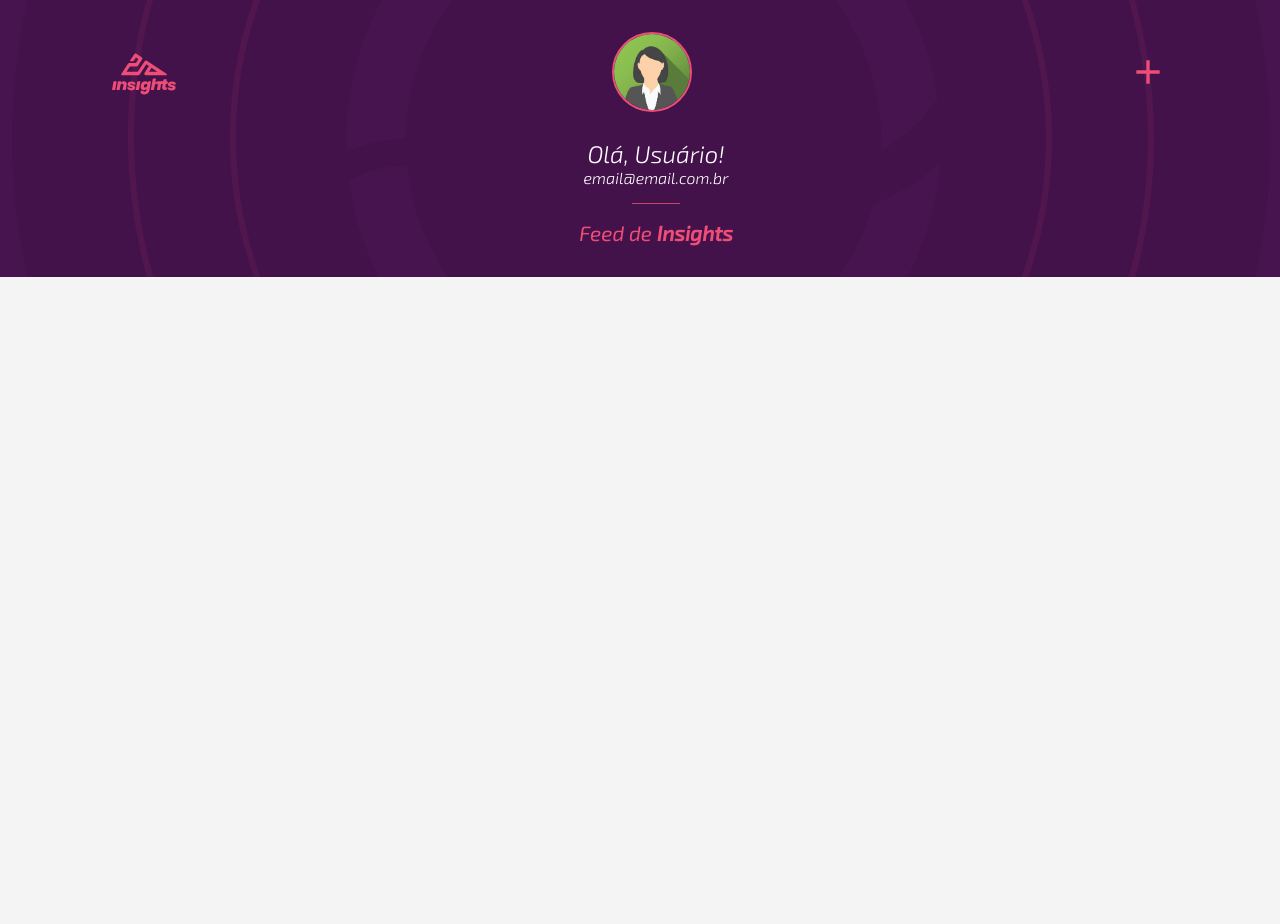
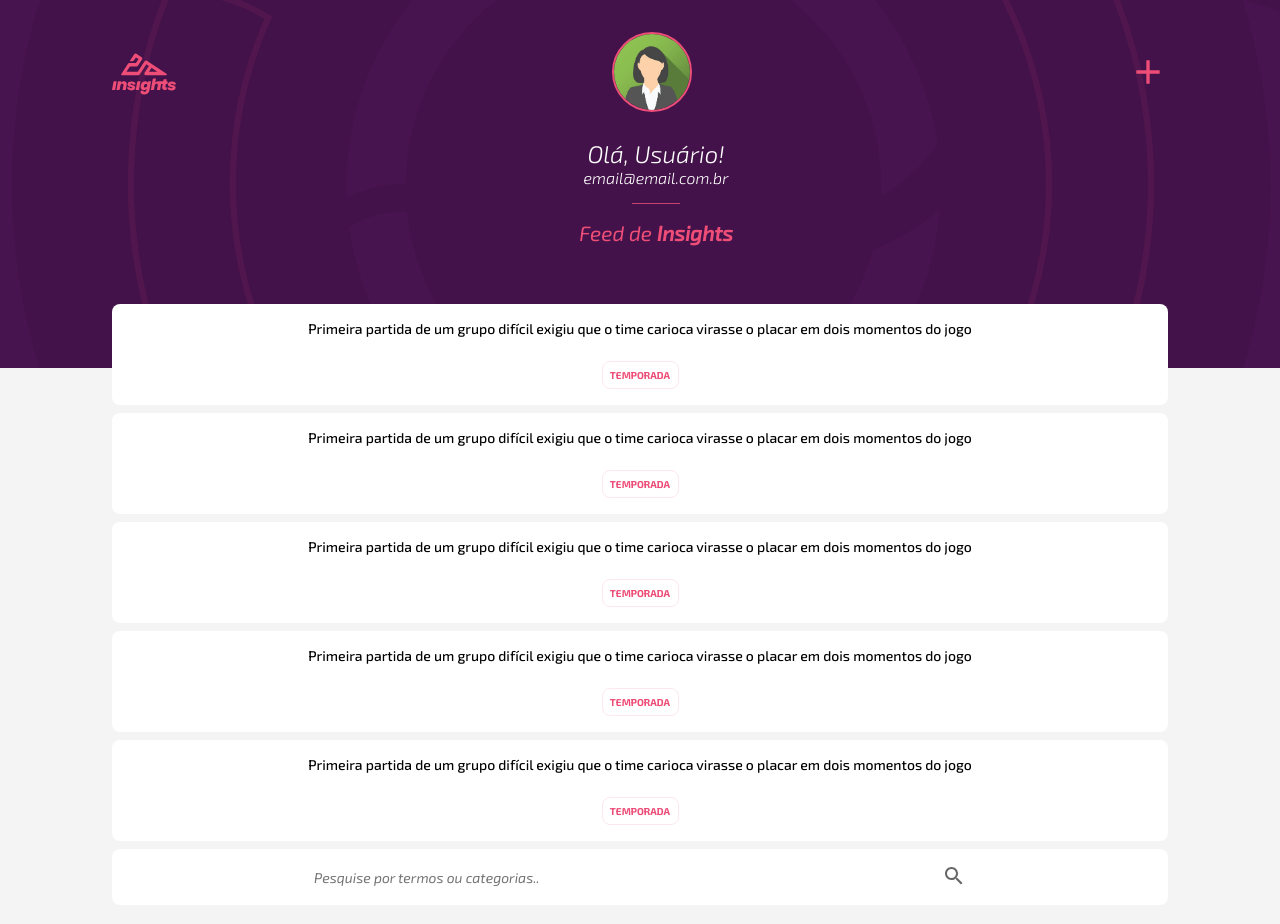
Before and after one commit to brunomacedo1/desafio-globo, a React (Create React App) app: page / in a window 1280 px wide. Shown: the top 924 px of the page. Before the commit the page ends 800 px from the top, so only its background shows below. Built offline with nearby package versions, Linux system fonts and the light colour scheme.

Commit message:
componente card e searchbox

```diff
--- a/src/App.js
+++ b/src/App.js
@@ -1,11 +1,65 @@
-import { SearchBox } from './components/SearchBox';
+import { Card } from './components/Card';
 import { Header } from './components/Header';
 import './styles/global.scss' //Reset de css e config de variáveis de cores.
+
+const cards = [
+  {
+    id: 1,// identificador
+    texto: "Primeira partida de um grupo difícil exigiu que o time carioca virasse o placar em dois momentos do jogo", // texto do card
+    data_criacao:  new Intl.DateTimeFormat('pt-BR').format(new Date()), // data da criação do card
+    data_modificacao: new Intl.DateTimeFormat('pt-BR').format(new Date()),// data da última alteração do card
+    tags: {
+      id: 1,
+      name: "TEMPORADA",
+    } // tags vinculas ao card
+  },
+  {
+    id: 2,// identificador
+    texto: "Primeira partida de um grupo difícil exigiu que o time carioca virasse o placar em dois momentos do jogo", // texto do card
+    data_criacao:  new Intl.DateTimeFormat('pt-BR').format(new Date()), // data da criação do card
+    data_modificacao: new Intl.DateTimeFormat('pt-BR').format(new Date()),// data da última alteração do card
+    tags: {
+      id: 1,
+      name: "TEMPORADA",
+    } // tags vinculas ao card
+  },
+  {
+    id: 3,// identificador
+    texto: "Primeira partida de um grupo difícil exigiu que o time carioca virasse o placar em dois momentos do jogo", // texto do card
+    data_criacao:  new Intl.DateTimeFormat('pt-BR').format(new Date()), // data da criação do card
+    data_modificacao: new Intl.DateTimeFormat('pt-BR').format(new Date()),// data da última alteração do card
+    tags: {
+      id: 1,
+      name: "TEMPORADA",
+    } // tags vinculas ao card
+  },
+  {
+    id: 4,// identificador
+    texto: "Primeira partida de um grupo difícil exigiu que o time carioca virasse o placar em dois momentos do jogo", // texto do card
+    data_criacao:  new Intl.DateTimeFormat('pt-BR').format(new Date()), // data da criação do card
+    data_modificacao: new Intl.DateTimeFormat('pt-BR').format(new Date()),// data da última alteração do card
+    tags: {
+      id: 1,
+      name: "TEMPORADA",
+    } // tags vinculas ao card
+  },
+  {
+    id: 5,// identificador
+    texto: "Primeira partida de um grupo difícil exigiu que o time carioca virasse o placar em dois momentos do jogo", // texto do card
+    data_criacao:  new Intl.DateTimeFormat('pt-BR').format(new Date()), // data da criação do card
+    data_modificacao: new Intl.DateTimeFormat('pt-BR').format(new Date()),// data da última alteração do card
+    tags: {
+      id: 1,
+      name: "TEMPORADA",
+    } // tags vinculas ao card
+  },
+]
 
 function App() {
   return (
     <>
       <Header />
+      <Card cards={cards}/>
     </>
   );
 }
--- /dev/null
+++ b/src/components/Card/index.js
@@ -0,0 +1,28 @@
+import { SearchBox } from '../SearchBox'
+import styles from './styles.module.scss'
+
+export function Card({cards}) {
+  return (
+    <div  className={styles.cardContainer}>
+      {
+        cards?.map(card=> {
+          return (
+            <div key={card.id} className={styles.cardContent}>
+              <p>
+                {card.texto}
+              </p>
+              {
+                card.tags && (
+                  <div>
+                    <strong>{card.tags.name}</strong>
+                  </div>
+                )
+              }
+          </div>
+          )
+        })
+      }
+      <SearchBox className={styles.searchBox}/>
+    </div>
+  )
+}
--- /dev/null
+++ b/src/components/Card/styles.module.scss
@@ -0,0 +1,64 @@
+.cardContainer{
+  margin: -6rem auto;
+  max-width: 1120px;
+  div + div {
+    margin-top: 0.5rem;
+  }
+  padding: 2rem;
+}
+
+.cardContent {
+  display: flex;
+  flex-direction: column;
+  justify-content: center;
+  align-items: center;
+  background-color: #FFFFFF;
+  border-radius: 0.5rem;
+  padding: 1rem;
+  p {
+    font-size: 0.875rem;
+    font-weight: 500;
+    color: var(--black);
+  }
+
+  div {
+    width: 4.8125rem;
+    height: 1.75rem;
+    display: flex;
+    justify-content: center;
+    align-items: center;
+    margin-top: 1.5rem;
+    border: 1px solid #fde8ed;
+    border-radius: 0.5rem;
+    strong {
+      font-size: 0.625rem;
+      color: var(--pink);
+    }
+  }
+}
+
+.searchBox {
+  display: flex;
+  justify-content: space-around;
+  align-content: center;
+  align-items: center;
+  background-color: #FFFFFF;
+  height: 3.5rem;
+  width: 100%;
+  border-radius: 0.5rem;
+
+  input {
+    width: 14rem;
+    height: 3.5rem;
+    border: none;
+    font-size: 0.875rem;
+    font-style: italic;
+    font-weight: normal;
+  }
+
+  button {
+    border: 0;
+    background-color: transparent;
+    cursor: pointer;
+  }
+}
--- a/src/components/Header/index.js
+++ b/src/components/Header/index.js
@@ -22,8 +22,8 @@ export function Header() {
           <div className="spacer"></div>
         </div>
         <div className={styles.headerThirdLine}>
-          <p>Feed de <strong>Insights</strong>
-          </p>
+          <span>Feed de <strong>Insights</strong>
+          </span>
         </div>
       </div>
     </header>
--- a/src/components/Header/styles.module.scss
+++ b/src/components/Header/styles.module.scss
@@ -2,16 +2,15 @@
   background: url(../../assets/background.svg);
   background-size: cover;
   background-position: center center;
+  height: 23rem;
 }
 
 .headerContent{
   margin: 0 auto;
   max-width: 1120px;
-  padding: 2rem;
   display: flex;
   flex-direction: column;
-  justify-content: center;
-
+  padding: 2rem;
 }
 
 .headerNav{
@@ -76,7 +75,7 @@
   margin-left: 2rem;
   display: flex;
   justify-content: center;
-  p {
+  span {
     color: var(--pink);
     font-size: 1.3rem;
     font-style: italic;
--- a/src/components/SearchBox/index.js
+++ b/src/components/SearchBox/index.js
@@ -1,5 +1,15 @@
-export function SearchBox() {
+import searchIcon from '../../assets/search.svg'
+export function SearchBox({className}) {
   return(
-    <input type="text" placeholder="Pesquise por termos ou categorias..."/>
+    <div type="button" className={className}>
+      <input
+        type="text"
+        placeholder="Pesquise por termos ou categorias..."
+        onChange={e => console.log(e.currentTarget.value)}
+      />
+      <button onClick={() => console.log('oi')}>
+        <img src={searchIcon} alt="Search" />
+      </button>
+    </div>
   )
 }
```
Also changed, not shown: src/assets/search.svg (added).
